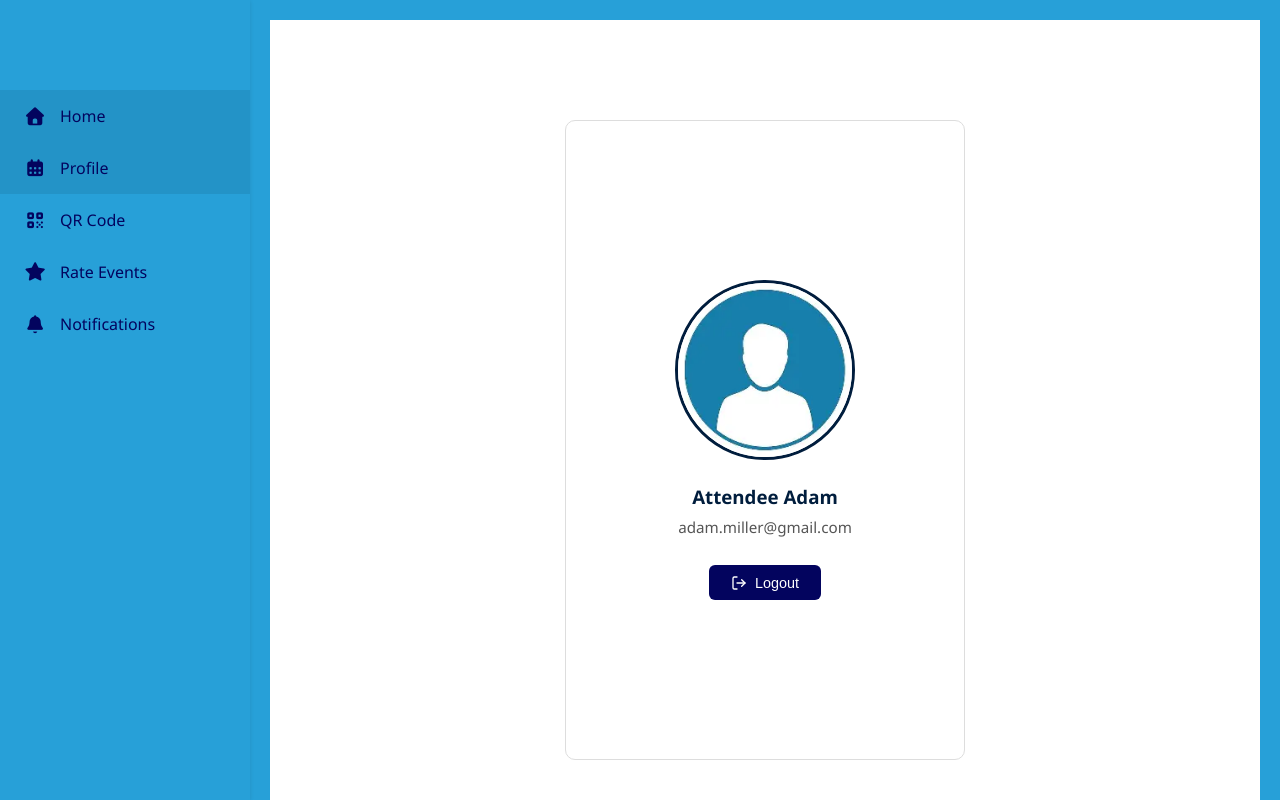
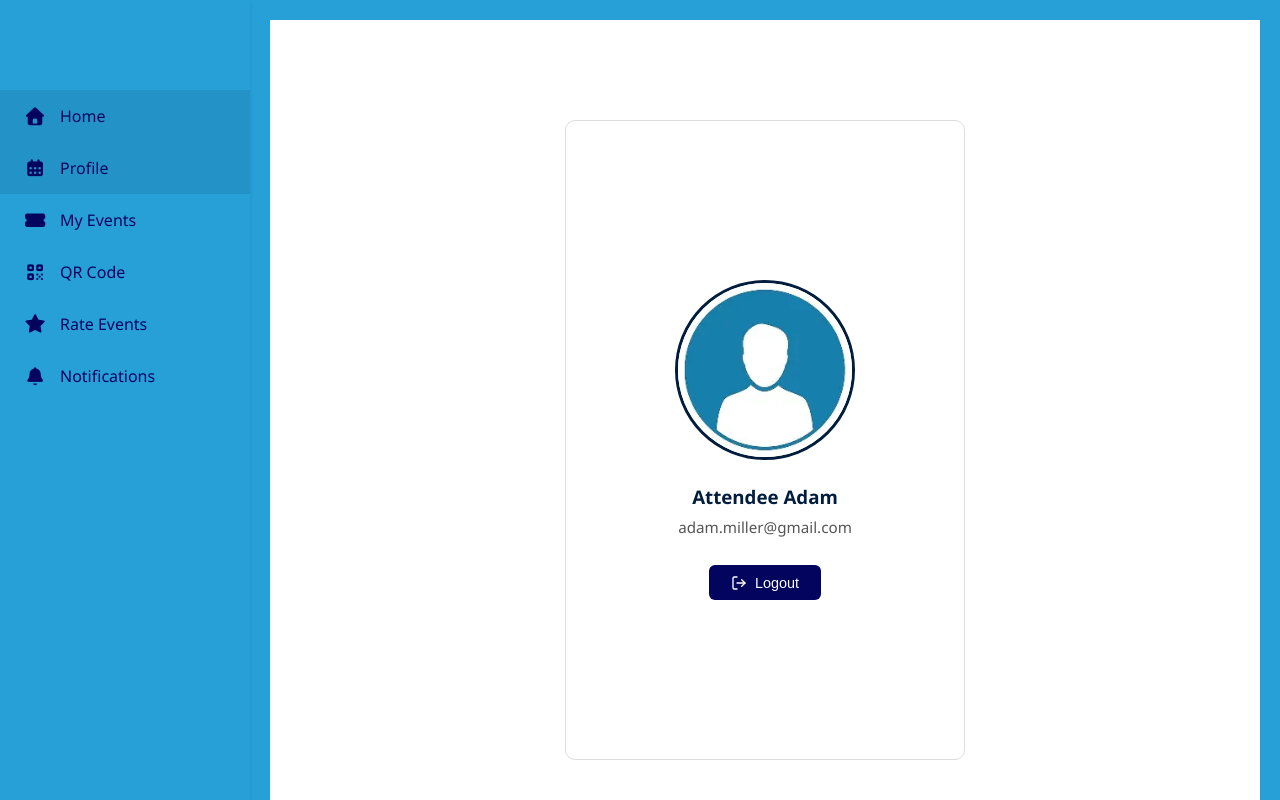
Before and after one commit to Ndivho-Ramatshimbila/FrontEndWeb2, a React (Vite) app: page /attendee/events-profile in a window 1280 px wide. Shown: the top 800 px of the page. Built offline with nearby package versions, Linux system fonts and the light colour scheme.

Commit message:
Fixed routes

```diff
--- a/src/App.jsx
+++ b/src/App.jsx
@@ -110,6 +110,7 @@ function App() {
           <Route path="events-profile" element={<AttendeeProfilePage />} />
           <Route path="rate-events" element={<AttendeeEventRating />} />
           <Route path="sports" element={<SportsEvents />} />
+          <Route path="/attendee/my-events" element={<Events />} />
         </Route>
 
         {/* ---------- 404 FALLBACK ---------- */}
--- a/src/components/AttendeeSidebar.jsx
+++ b/src/components/AttendeeSidebar.jsx
@@ -26,6 +26,11 @@ const AttendeeSidebar = () => {
         <NavLink to="/attendee/events-profile" className="sidebar-item">
           <i className="fas fa-calendar-alt"></i>
           <span>Profile</span>
+        </NavLink>
+
+        <NavLink to="/attendee/my-events" className="sidebar-item">
+          <i className="fas fa-ticket-alt"></i>
+          <span>My Events</span>
         </NavLink>
 
         <NavLink to="/attendee/qr-code" className="sidebar-item">
--- a/src/pages/OrganizerDashboard/CreateEvent.jsx
+++ b/src/pages/OrganizerDashboard/CreateEvent.jsx
@@ -20,7 +20,7 @@ export default function CreateEvent() {
     cell: '',
     typeOfFunction: '',
     typeOfGuests: [],
-    natureOfFunction: '',
+    //natureOfFunction: '',
     purposeOfFunction: '',
     numberOfGuestsExpected: '',
     dateOfCommencement: '',
@@ -441,8 +441,8 @@ export default function CreateEvent() {
                   </div>
                 </div>
 
-                <div className="form-grid grid-2">
-                  <div className="form-group">
+               <div className="form-grid grid-2">
+                   {/*<div className="form-group">
                     <label className="form-label">Nature of Function</label>
                     <input
                       type="text"
@@ -453,6 +453,7 @@ export default function CreateEvent() {
                       className="form-input"
                     />
                   </div>
+                  */}
 
                   <div className="form-group">
                     <label className="form-label">Purpose of Function</label>
@@ -531,7 +532,7 @@ export default function CreateEvent() {
                 </div>
               </section>
 
-              {/* PROOF OF PAYMENT */}
+              {/* PROOF OF PAYMENT
               <section className="form-section payment-section">
                 <h2 className="section-title">Proof of Payment</h2>
                 <div className="payment-upload-area">
@@ -575,6 +576,7 @@ export default function CreateEvent() {
                   {errors.proofOfPayment && <p className="error-message">{errors.proofOfPayment}</p>}
                 </div>
               </section>
+              */}
 
               {/* PROGRAM SCHEDULE */}
               <section className="form-section">
```
